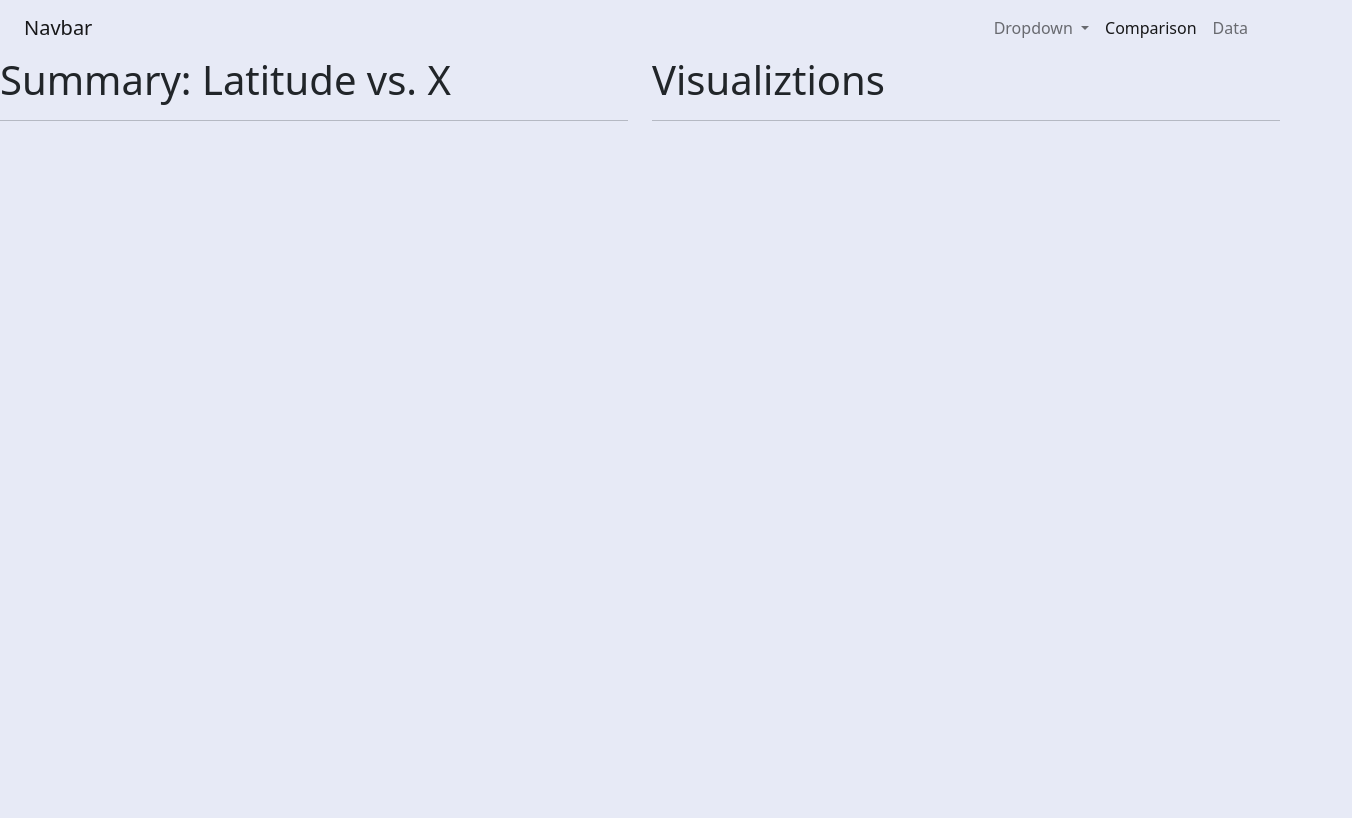
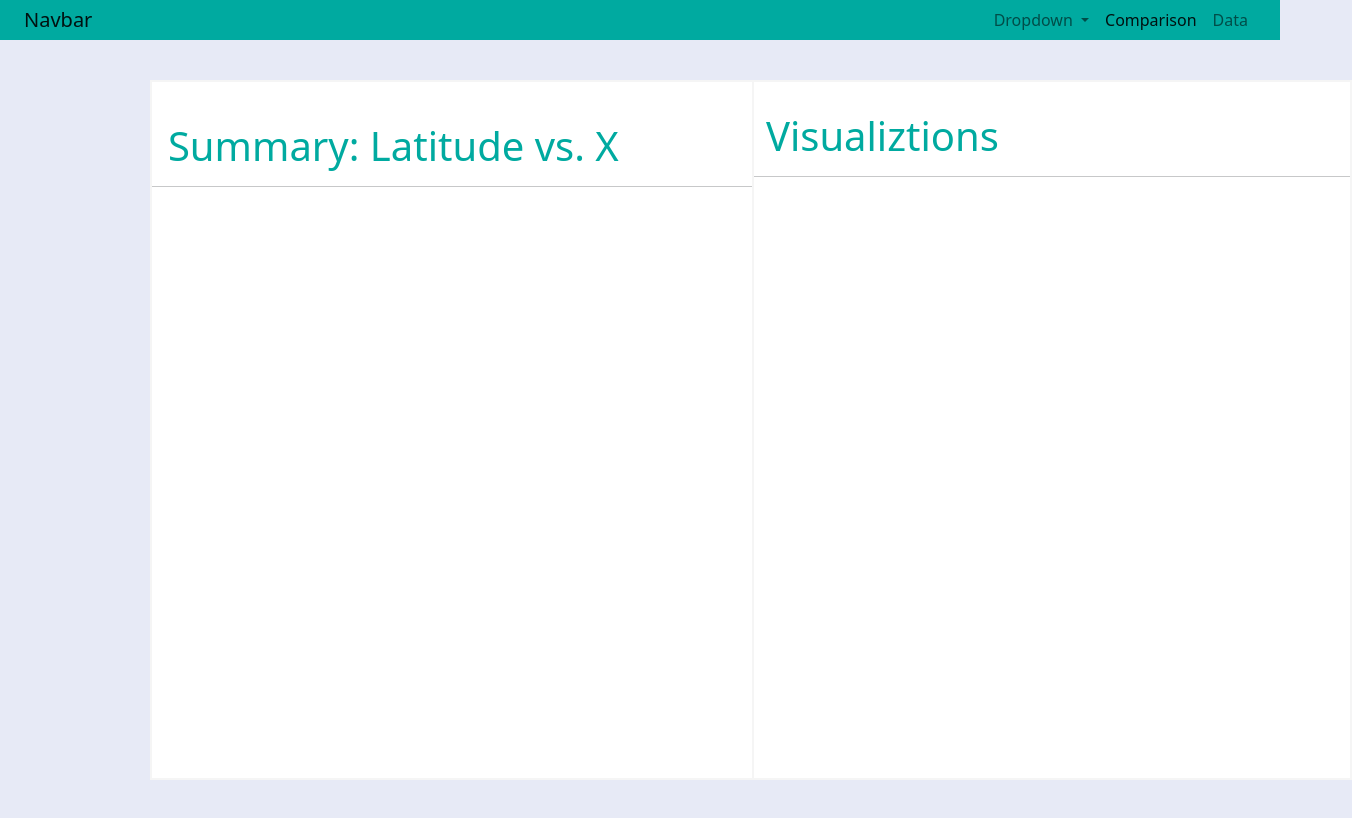
Before and after one commit to uzmabb182/web-design-assignment, a plain HTML site: page Starter Files/index.html in a window 1280 px wide. Shown: the whole page, 1352 px wide, since content can reach past the window. Drawn offline with nearby package versions, Linux system fonts and the light colour scheme.

Commit message:
background color and positioning is done

```diff
--- a/Starter Files/static/css/style.css
+++ b/Starter Files/static/css/style.css
@@ -2,7 +2,40 @@ body {
     background: #e7eaf6;
   }
 
-.box {
-    height: 20cm;
-    color: ;
-}
+  .navbar-light {
+    margin: 0px;
+    /* border: 0px; */
+    padding: 0px;
+    background-color: #00aaa0;
+  }
+
+  .box {
+    /* relative positioning */
+    position: relative;
+    height: 700px;
+    top: 40px;
+    background: #ffffff; ;
+    border: 2px solid whitesmoke;
+  }
+
+  .box-1 {
+    width: 800px;
+    left: 150px;
+  }
+
+  .box-2 {
+    width: 600px;
+    left: 100px;
+  }
+
+  h1 {
+    color: #00aaa0;
+    margin-top: 5%;
+    margin-left: 2%;
+  }
+
+  h2 {
+    color: #00aaa0;
+    margin-top: 5%;
+    margin-left: 2%;
+  }
```
